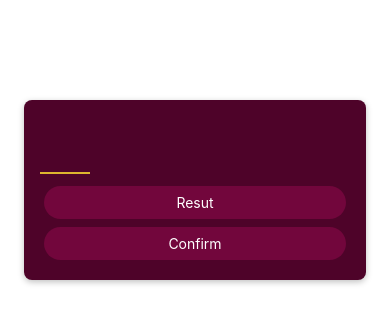
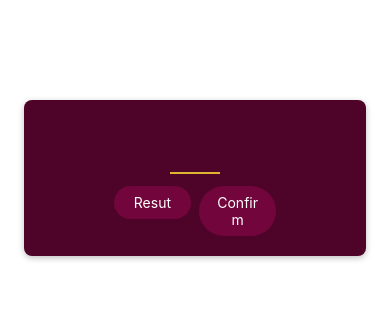
Before and after one commit to wathone98/Target-App-RN, a React Native app: screen / in a window 390 px wide. Shown: the top 324 px of the page. Built offline with nearby package versions, Linux system fonts and the light colour scheme.

Commit message:
Feat: Format StartGameScreen Using Flex Boxes

```diff
--- a/screens/StartGameScreen.js
+++ b/screens/StartGameScreen.js
@@ -11,8 +11,14 @@
         autoCapitalize="none"
         autoCorrect={false}
       />
-      <PrimaryButton>Resut</PrimaryButton>
-      <PrimaryButton>Confirm</PrimaryButton>
+      <View style={styles.buttonsContainer}>
+        <View style={styles.buttonContainer}>
+          <PrimaryButton>Resut</PrimaryButton>
+        </View>
+        <View style={styles.buttonContainer}>
+          <PrimaryButton style={styles.button}>Confirm</PrimaryButton>
+        </View>
+      </View>
     </View>
   );
 }
@@ -21,6 +27,7 @@
 
 const styles = StyleSheet.create({
   inputCOntainer: {
+    alignItems: "center",
     padding: 16,
     marginTop: 100,
     marginHorizontal: 24,
@@ -45,4 +52,10 @@
     fontWeight: "bold",
     textAlign: "center",
   },
+  buttonsContainer: {
+    flexDirection: "row",
+  },
+  buttonContainer: {
+    flex: 1,
+  },
 });
```
